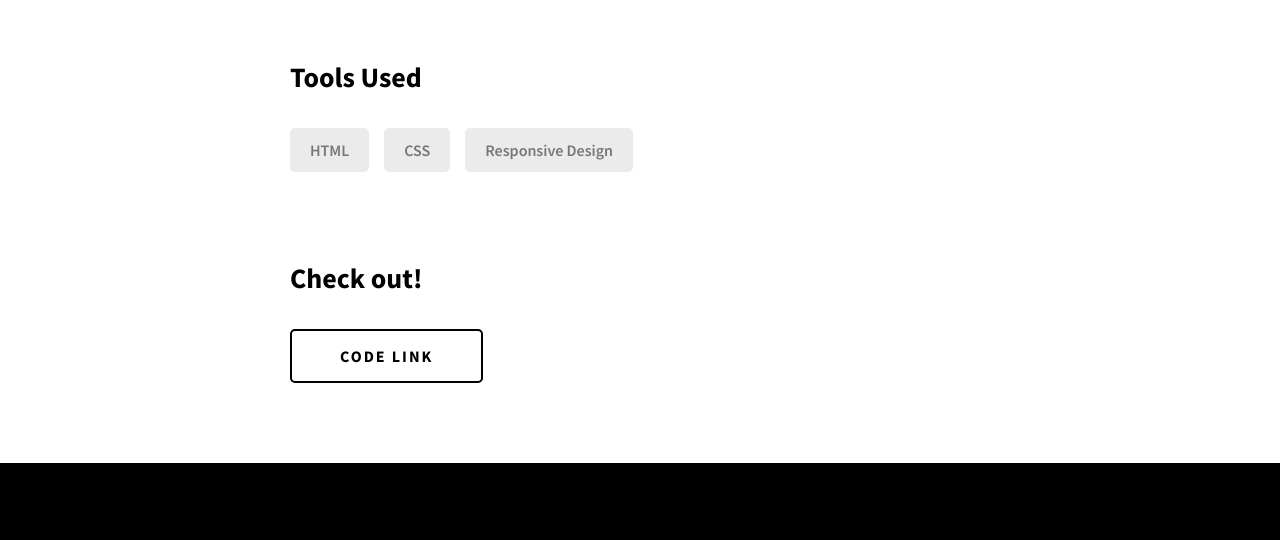
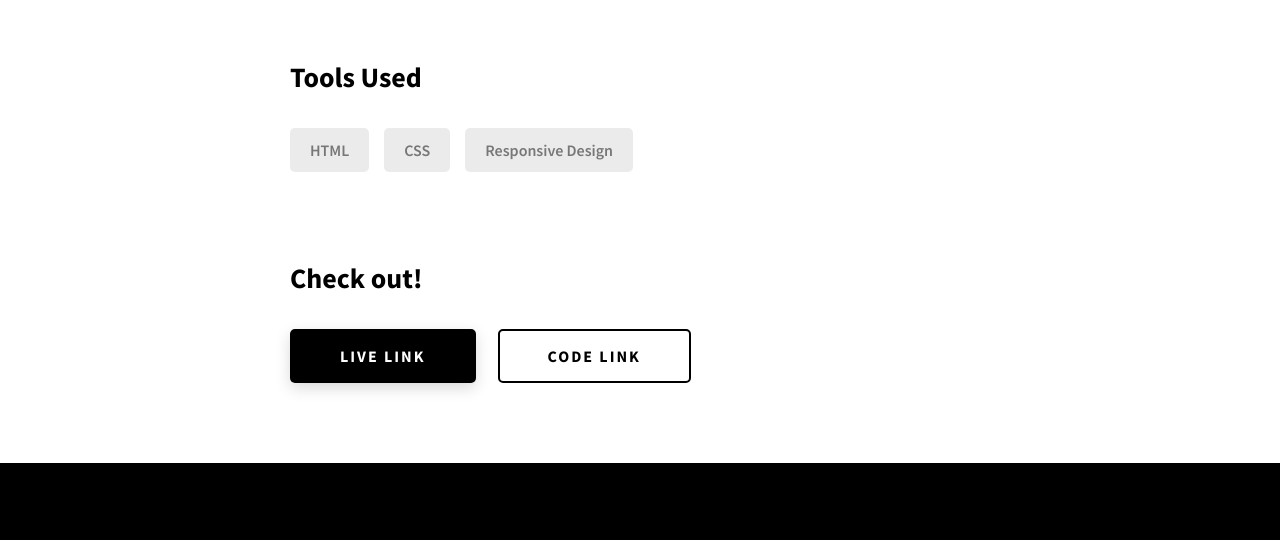
Before and after one commit to taha007860/Mohammad-Zaatari-Portfolio, a website: page profile.html in a window 1280 px wide. Shown: the part 1849-2389 px from the top of the page. Drawn offline with Linux system fonts and the light colour scheme.

Commit message:
deployed profile card

```diff
--- a/profile.html
+++ b/profile.html
@@ -170,7 +170,12 @@
             </div>
             <div class="project-details__links">
               <h3 class="project-details__content-title">Check out!</h3>
-
+              <a
+                href="https://taha007860.github.io/Profile-Card/"
+                    class="btn btn--med btn--theme project-details__links-btn"
+                    target="_blank"
+                    >Live Link</a
+                >
               <a
                 href="https://github.com/taha007860/Profile-Card"
                 class="btn btn--med btn--theme-inv project-details__links-btn"
```
Also changed, not shown: index.html (+1 -1 lines), nfts.html (+1 -1 lines).
